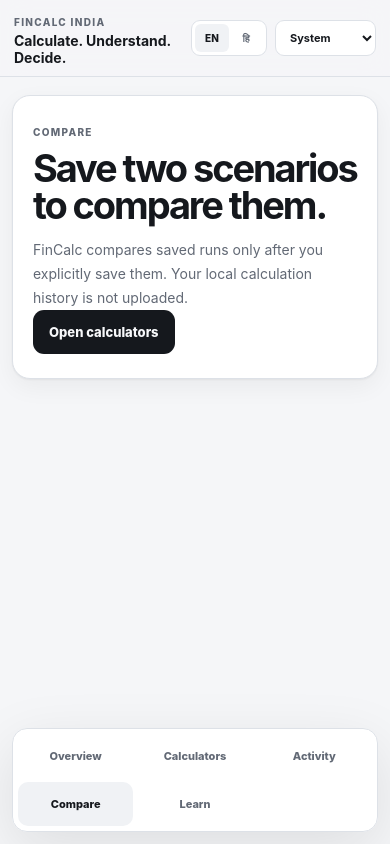
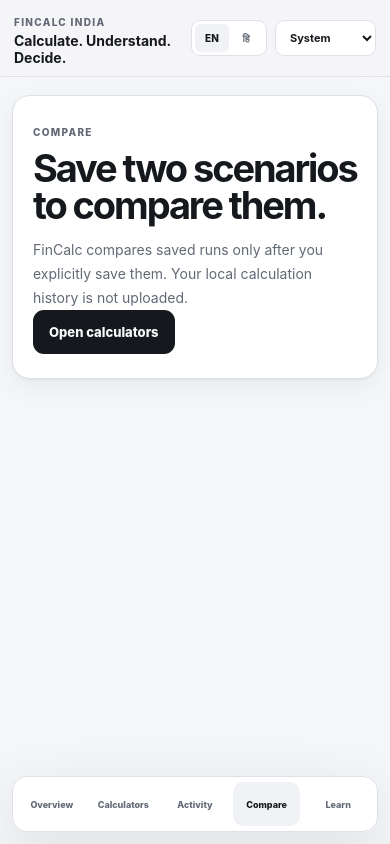
Before and after one commit to S2zxx0zxx/financeCalculator-Ind-v6.0-, a React (Vite) app in the folder apps/web/: page /compare in a window 390 px wide. Built offline with nearby package versions, Linux system fonts and the light colour scheme.

Commit message:
style(v7): complete scenario comparison and five-item mobile nav

```diff
--- a/apps/web/src/styles/global.css
+++ b/apps/web/src/styles/global.css
@@ -216,3 +216,19 @@ a { color: inherit; }
 .history-actions a:hover { color:var(--fc-text); }
 .history-actions button:hover { color:var(--fc-danger); }
 @media(max-width:720px){ .history-grid{grid-template-columns:1fr;} .calculator-actions span[role="status"]{width:100%;margin-left:0;} }
+
+
+.compare-page { display:grid; gap:28px; }
+.compare-controls { display:grid; grid-template-columns:repeat(3,minmax(0,1fr)); gap:10px; padding:16px; border:1px solid var(--fc-border); border-radius:var(--fc-radius-md); background:var(--fc-surface); box-shadow:var(--fc-shadow-sm); }
+.compare-controls label { display:grid; gap:7px; color:var(--fc-text-soft); font-size:10px; font-weight:800; text-transform:uppercase; letter-spacing:.06em; }
+.compare-controls select { min-height:44px; padding:0 10px; border:1px solid var(--fc-border); border-radius:9px; background:var(--fc-surface-soft); color:var(--fc-text); text-transform:none; letter-spacing:0; }
+.comparison-grid { display:grid; grid-template-columns:1fr 1fr; gap:12px; }
+.comparison-card { padding:22px; border:1px solid var(--fc-border); border-radius:var(--fc-radius-lg); background:var(--fc-surface); box-shadow:var(--fc-shadow-sm); }
+.comparison-card h2 { margin:5px 0 22px; font-size:24px; letter-spacing:-.035em; }
+.comparison-card h3 { margin:22px 0 8px; font-size:11px; color:var(--fc-text-soft); text-transform:uppercase; letter-spacing:.08em; }
+.comparison-card dl { display:grid; gap:0; margin:0; }
+.comparison-card dl div { display:flex; justify-content:space-between; gap:16px; padding:9px 0; border-bottom:1px solid var(--fc-border); }
+.comparison-card dt { color:var(--fc-text-soft); font-size:11px; text-transform:capitalize; }
+.comparison-card dd { margin:0; font-size:11px; font-weight:800; text-align:right; overflow-wrap:anywhere; }
+@media(max-width:980px){ .bottom-nav{grid-template-columns:repeat(5,1fr);} }
+@media(max-width:720px){ .compare-controls,.comparison-grid{grid-template-columns:1fr;} .bottom-nav a{font-size:9px;} }
```
